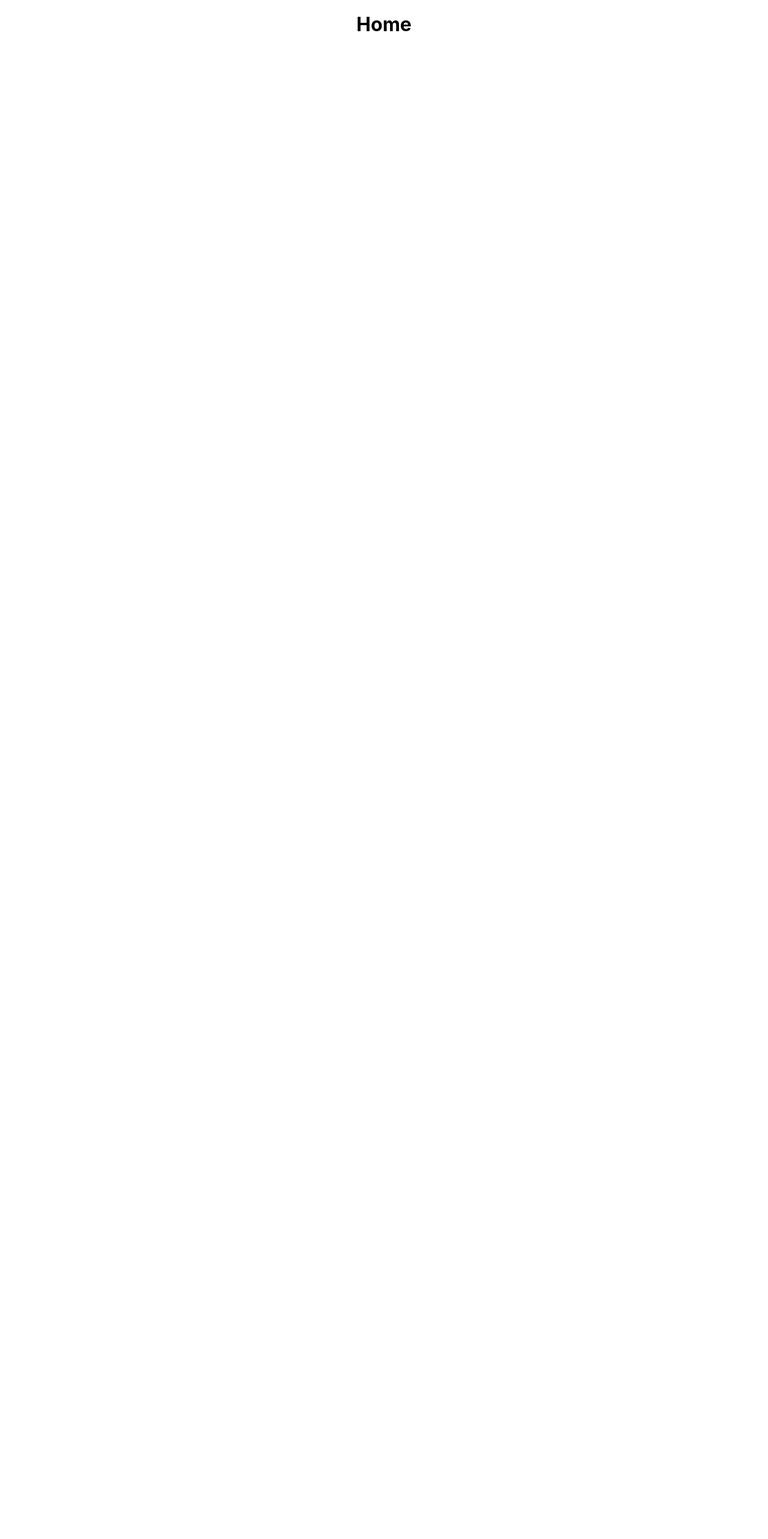
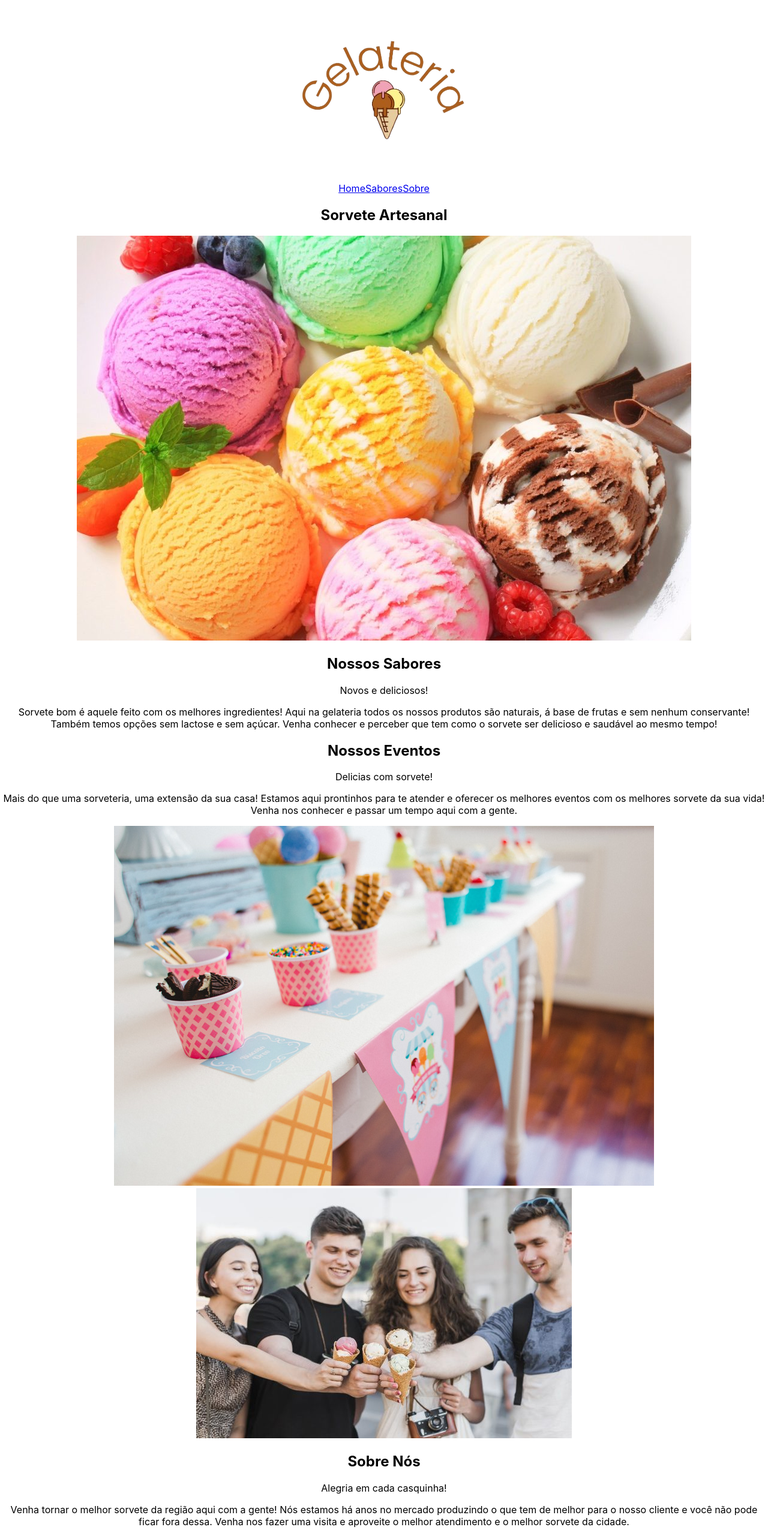
Before and after one commit to Jhonatan-Silva-Oliveira/pjt-sorveteria, a React (Create React App) app: page / in a window 1280 px wide. Shown: the top 2566 px of the page at 60% size. Before the commit the page ends 800 px from the top, so only its background shows below. Built offline with nearby package versions, Linux system fonts and the light colour scheme.

Commit message:
adc estrutura de paginas junto ao html

```diff
--- /dev/null
+++ b/src/componentes/Rodape/index.js
@@ -0,0 +1,34 @@
+import React from 'react';
+import { Link } from 'react-router-dom';
+
+export default function Rodape() {
+  return (
+    <footer>
+      <div className="container-main-footer">
+        <img src="../assets/logo.png"/>
+
+        <div className="container-info">
+          <h3>Endereço</h3>
+          <p>Av. Bernardino de Campos, 98</p>
+          <p>São Paulo, SP 12345-678</p>
+        </div>
+
+        <div className="container-info">
+          <h3>Contato</h3>
+          <p>info@meusite.com</p>
+          <p>Tel: (11) 3456-7890</p>
+        </div>
+
+        <div className="container-info">
+          <h3>Horários</h3>
+          <p>Aberto Todos os Dias</p>
+          <p>10:00 - 22:00</p>
+        </div>
+      </div>
+
+      <div className="container-footer">
+        <p>Gelateria. Orgulhosamente desenvolvido por "nome do desenvolvedor"</p>
+      </div>
+    </footer>
+  )
+}
--- /dev/null
+++ b/src/componentes/Topo/index.js
@@ -0,0 +1,18 @@
+import React from 'react';
+import { Link } from 'react-router-dom'
+
+export default function Topo() {
+  return (
+    <header>
+      <div className="secao-header">
+        <img src="../assets/logo.png"/>
+
+        <nav>
+          <Link to='/'>Home</Link>
+          <Link to='/sabores'>Sabores</Link>
+          <Link to='/sobre'>Sobre</Link>
+        </nav>
+      </div>
+    </header>
+  )
+}
--- a/src/pages/Home/index.js
+++ b/src/pages/Home/index.js
@@ -1,8 +1,51 @@
 import React from 'react';
+import Topo from '../../componentes/Topo';
+import Rodape from '../../componentes/Rodape';
 
 const Home = () => (
   <div className="Home">
-    <h1>Home</h1>
+    <Topo />
+
+    <main>
+      <section className='secao-banner'>
+        <div>
+          <h1>Sorvete Artesanal</h1>
+        </div>
+      </section>
+
+      <section className='secao-sabores'>
+        <img src='../assets/banner-sabores.jpg'/>
+
+        <div>
+          <h2>Nossos Sabores</h2>
+          <span>Novos e deliciosos!</span>
+          <p>Sorvete bom é aquele feito com os melhores ingredientes! Aqui na gelateria todos os nossos produtos são naturais, á base de frutas e sem nenhum conservante! Também temos opções sem lactose e sem açúcar. Venha conhecer e perceber que tem como o sorvete ser delicioso e saudável ao mesmo tempo!</p>
+        </div>
+      </section>
+
+      <section className='secao-eventos'>
+        <div>
+          <h2>Nossos Eventos</h2>
+          <span>Delicias com sorvete!</span>
+          <p>Mais do que uma sorveteria, uma extensão da sua casa! Estamos aqui prontinhos para te atender e oferecer os melhores eventos com os melhores sorvete da sua vida! Venha nos conhecer e passar um tempo aqui com a gente.</p>
+        </div>
+
+        <img src='../assets/eventos-image.jpg'/>
+      </section>
+
+
+      <section className='secao-sobre'>
+        <img src='../assets/sobre-image.jpg'/>
+
+        <div>
+          <h2>Sobre Nós</h2>
+          <span>Alegria em cada casquinha!</span>
+          <p>Venha tornar o melhor sorvete da região aqui com a gente! Nós estamos há anos no mercado produzindo o que tem de melhor para o nosso cliente e você  não pode ficar fora dessa. Venha nos fazer uma visita e aproveite o melhor atendimento e o melhor sorvete da cidade.</p>
+        </div>
+      </section>
+    </main>
+
+    <Rodape />
   </div>
 )
 
```
